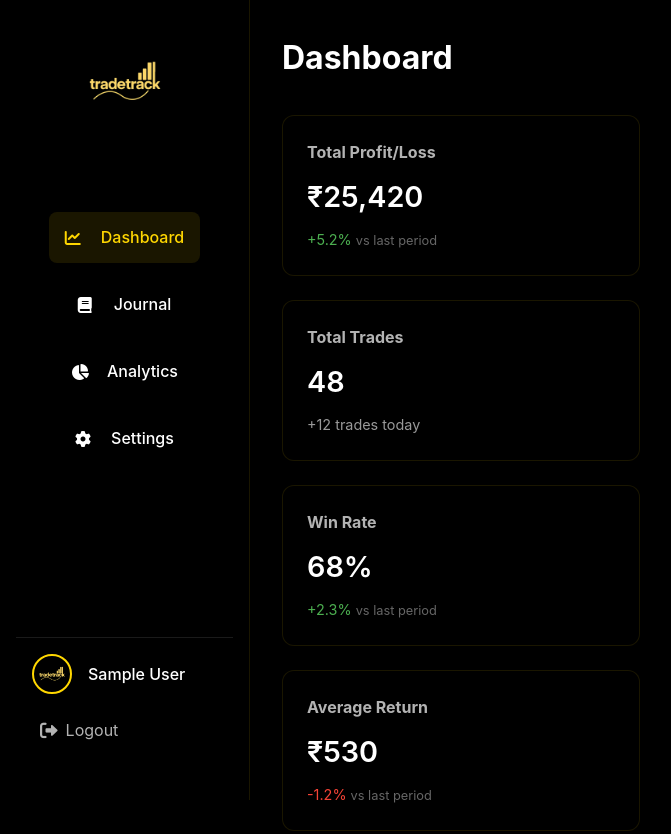
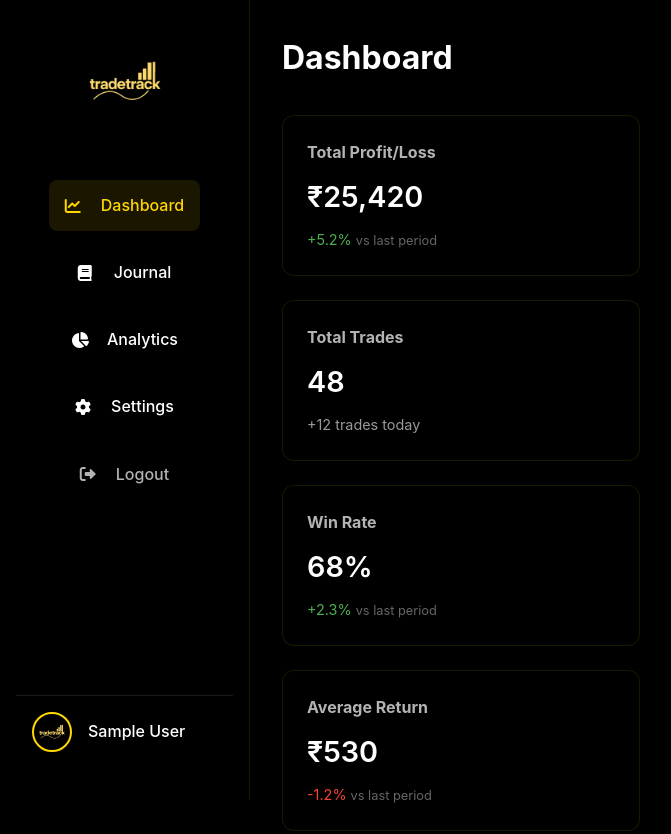
Before and after one commit to Anudeep-10878/TradeTrack, a plain HTML site: page dashboard.html in a window 1280 px wide. Shown: the top 834 px of the page, without its empty margins (0-671 px from the left). Drawn offline with Linux system fonts and the light colour scheme; sample sign-in values are in the browser's storage.

Commit message:
Restore dashboard layout and move logout to navigation menu

```diff
--- a/dashboard.html
+++ b/dashboard.html
@@ -30,16 +30,13 @@
                 <a href="#"><i class="fas fa-book"></i> Journal</a>
                 <a href="#"><i class="fas fa-chart-pie"></i> Analytics</a>
                 <a href="#"><i class="fas fa-cog"></i> Settings</a>
+                <a href="#" class="logout-link" onclick="handleLogout()">
+                    <i class="fas fa-sign-out-alt"></i> Logout
+                </a>
             </div>
             <div class="user-profile">
-                <div class="user-info">
-                    <img src="logo.png" alt="Profile" class="profile-pic">
-                    <span class="username">Anudeep</span>
-                </div>
-                <a href="#" class="logout-btn" onclick="handleLogout()">
-                    <i class="fas fa-sign-out-alt"></i>
-                    <span>Logout</span>
-                </a>
+                <img src="logo.png" alt="Profile" class="profile-pic">
+                <span class="username">Anudeep</span>
             </div>
         </nav>
 
--- a/styles.css
+++ b/styles.css
@@ -616,7 +616,6 @@ footer {
     display: flex;
     justify-content: center;
     padding: 0 1rem;
-    margin-bottom: 2rem;
 }
 
 .dashboard-nav .logo img {
@@ -650,19 +649,22 @@ footer {
     width: 20px;
 }
 
+.logout-link {
+    margin-top: auto;
+    color: rgba(255, 255, 255, 0.7) !important;
+}
+
+.logout-link:hover {
+    color: var(--primary-color) !important;
+}
+
 .user-profile {
     margin-top: auto;
     display: flex;
-    flex-direction: column;
+    align-items: center;
     gap: 1rem;
     padding: 1rem;
     border-top: 1px solid rgba(255, 255, 255, 0.1);
-}
-
-.user-info {
-    display: flex;
-    align-items: center;
-    gap: 1rem;
 }
 
 .user-profile .profile-pic {
@@ -675,28 +677,6 @@ footer {
 .user-profile .username {
     color: var(--text-color);
     font-weight: 500;
-}
-
-.logout-btn {
-    display: flex;
-    align-items: center;
-    gap: 0.5rem;
-    color: var(--text-color);
-    text-decoration: none;
-    padding: 0.5rem;
-    border-radius: 6px;
-    transition: all 0.3s ease;
-    opacity: 0.7;
-}
-
-.logout-btn:hover {
-    background-color: rgba(255, 215, 0, 0.1);
-    color: var(--primary-color);
-    opacity: 1;
-}
-
-.logout-btn i {
-    font-size: 1.1rem;
 }
 
 .dashboard-main {
@@ -910,7 +890,6 @@ footer {
 
     .dashboard-nav .logo {
         padding: 0;
-        margin-bottom: 1rem;
     }
 
     .dashboard-nav .logo img {
@@ -918,16 +897,11 @@ footer {
     }
 
     .dashboard-nav .nav-links a span,
-    .user-profile .username,
-    .logout-btn span {
+    .user-profile .username {
         display: none;
     }
 
-    .logout-btn {
-        justify-content: center;
-    }
-
-    .user-info {
+    .user-profile {
         justify-content: center;
     }
 
```
